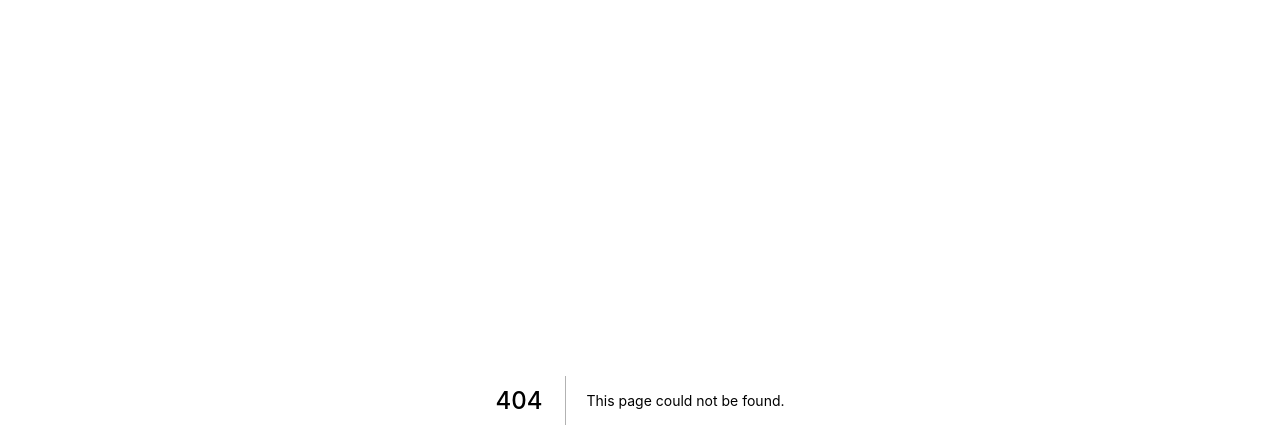
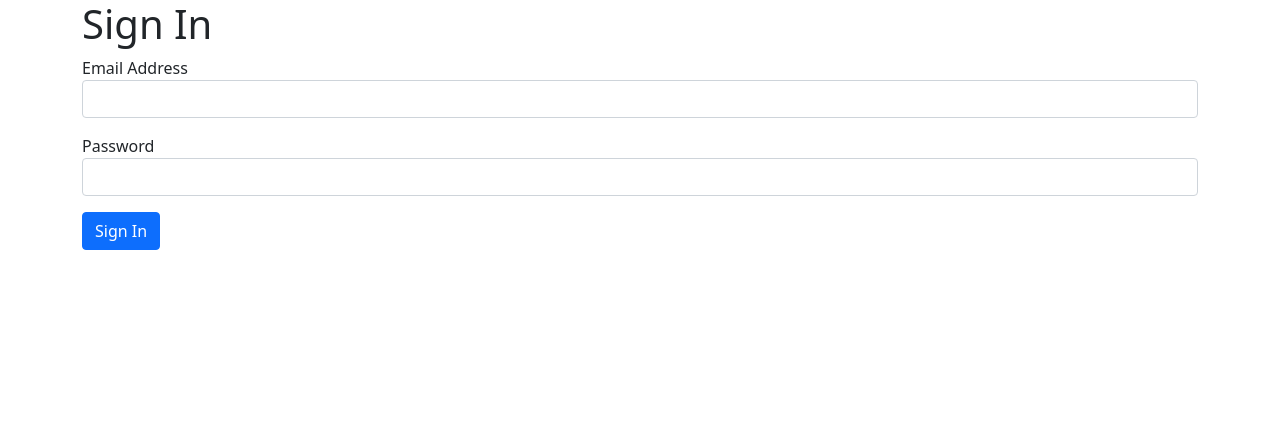
Before and after one commit to mahdibouaziz/ticket-app-microservices, a Next.js app in the folder client/: page /auth/signin in a window 1280 px wide. Before the commit this address had no page. Shown: the top 448 px of the page. Built offline with nearby package versions, Linux system fonts and the light colour scheme.

Commit message:
added the signin page

```diff
--- /dev/null
+++ b/client/pages/auth/signin.js
@@ -0,0 +1,51 @@
+import { useState } from "react";
+import Router from "next/router";
+import useRequest from "../../hooks/use-request";
+
+const signin = () => {
+  const [email, setEmail] = useState("");
+  const [password, setPassword] = useState("");
+
+  const { doRequest, errors } = useRequest({
+    body: {
+      email,
+      password,
+    },
+    method: "post",
+    url: "/api/users/signin",
+    onSuccess: () => Router.push("/"),
+  });
+
+  const handleSubmit = async (e) => {
+    e.preventDefault();
+    await doRequest();
+  };
+
+  return (
+    <form onSubmit={handleSubmit} className="container">
+      <h1>Sign In</h1>
+      <div className="form-group">
+        <label>Email Address</label>
+        <input
+          value={email}
+          onChange={(e) => setEmail(e.target.value)}
+          type="text"
+          className="form-control"
+        />
+      </div>
+      <div className="form-group mt-3">
+        <label>Password</label>
+        <input
+          value={password}
+          onChange={(e) => setPassword(e.target.value)}
+          type="password"
+          className="form-control"
+        />
+      </div>
+      {errors}
+      <button className="btn btn-primary mt-3">Sign In</button>
+    </form>
+  );
+};
+
+export default signin;
--- a/client/pages/index.js
+++ b/client/pages/index.js
@@ -3,7 +3,11 @@
 const LandingPage = ({ currentUser }) => {
   console.log(currentUser);
 
-  return <div>Landing page</div>;
+  return currentUser ? (
+    <h1>You are signed in</h1>
+  ) : (
+    <h1>You are not signed in</h1>
+  );
 };
 
 LandingPage.getInitialProps = async (context) => {
```
